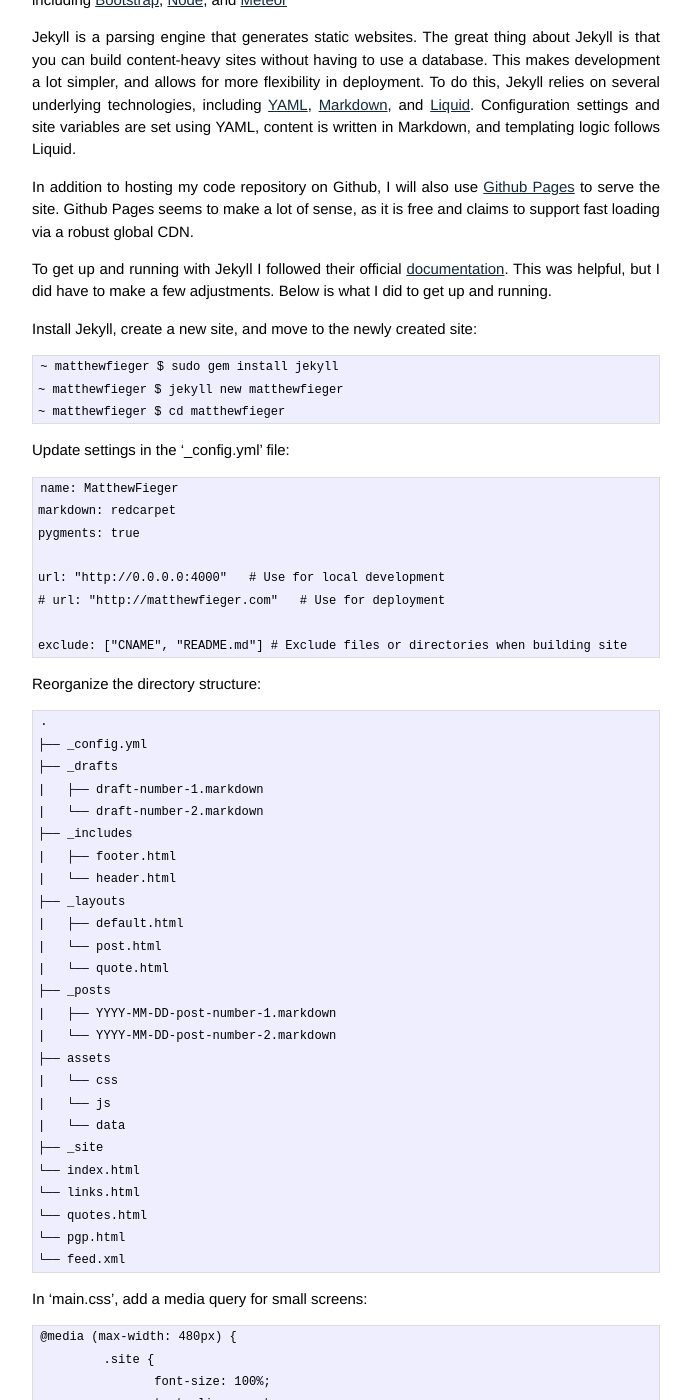
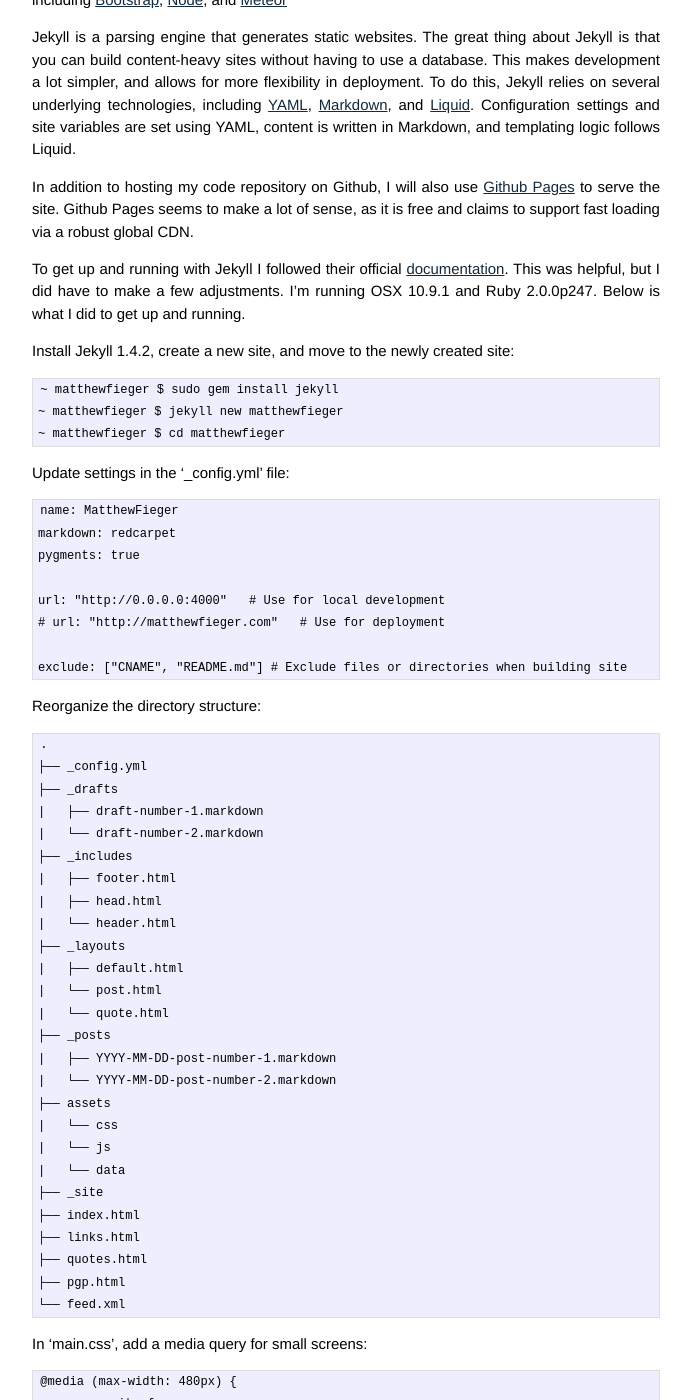
Before and after one commit to matthewfieger/matthewfieger.github.io, a Jekyll site: the page built from _posts/2013-12-26-hello-world-2014.markdown, in a window 1280 px wide and 1400 px high, scrolled down 310 px. Shown: the whole window, without its empty margins (294-985 px from the left). Built offline with Jekyll 4.4.1, drawn with Linux system fonts in a browser that asks for light colours; Markdown is read by kramdown in place of the engine named in the settings.

```diff
--- a/_posts/2013-12-26-hello-world-2014.markdown
+++ b/_posts/2013-12-26-hello-world-2014.markdown
@@ -14,9 +14,9 @@ Jekyll is a parsing engine that generates static websites.  The great thing abou
 
 In addition to hosting my code repository on Github, I will also use [Github Pages](http://pages.github.com/) to serve the site.  Github Pages seems to make a lot of sense, as it is free and claims to support fast loading via a robust global CDN.
 
-To get up and running with Jekyll I followed their official [documentation](http://jekyllrb.com/docs/home/).  This was helpful, but I did have to make a few adjustments.  Below is what I did to get up and running.
+To get up and running with Jekyll I followed their official [documentation](http://jekyllrb.com/docs/home/).  This was helpful, but I did have to make a few adjustments.  I'm running OSX 10.9.1 and Ruby 2.0.0p247.  Below is what I did to get up and running.
 
-Install Jekyll, create a new site, and move to the newly created site:
+Install Jekyll 1.4.2, create a new site, and move to the newly created site:
 
 	~ matthewfieger $ sudo gem install jekyll
 	~ matthewfieger $ jekyll new matthewfieger
@@ -43,6 +43,7 @@ Reorganize the directory structure:
 	|   └── draft-number-2.markdown
 	├── _includes
 	|   ├── footer.html
+	|   ├── head.html
 	|   └── header.html
 	├── _layouts
 	|   ├── default.html
@@ -56,10 +57,10 @@ Reorganize the directory structure:
 	|   └── js
 	|   └── data
 	├── _site
-	└── index.html
-	└── links.html
-	└── quotes.html
-	└── pgp.html
+	├── index.html
+	├── links.html
+	├── quotes.html
+	├── pgp.html
 	└── feed.xml
 
 
--- a/feed.xml
+++ b/feed.xml
@@ -11,7 +11,9 @@ layout: rss-feed
     {% for post in site.posts limit:20 %}
       <item>
         <title>{{ post.title }}</title>
-        <description>{{ post.content | xml_escape }}</description>
+        <categories>{% for category in post.categories %}{{ category }}, {% endfor %}</categories>
+        <tags>{% for tag in post.tags %}{{ tag }}, {% endfor %}</tags>
+        <content>{{ post.content | xml_escape }}</content>
         <published>{{ post.date }}</published>
         <source>{{ post.source}}</source>
         <reference>{{ post.reference }}</reference>
```
